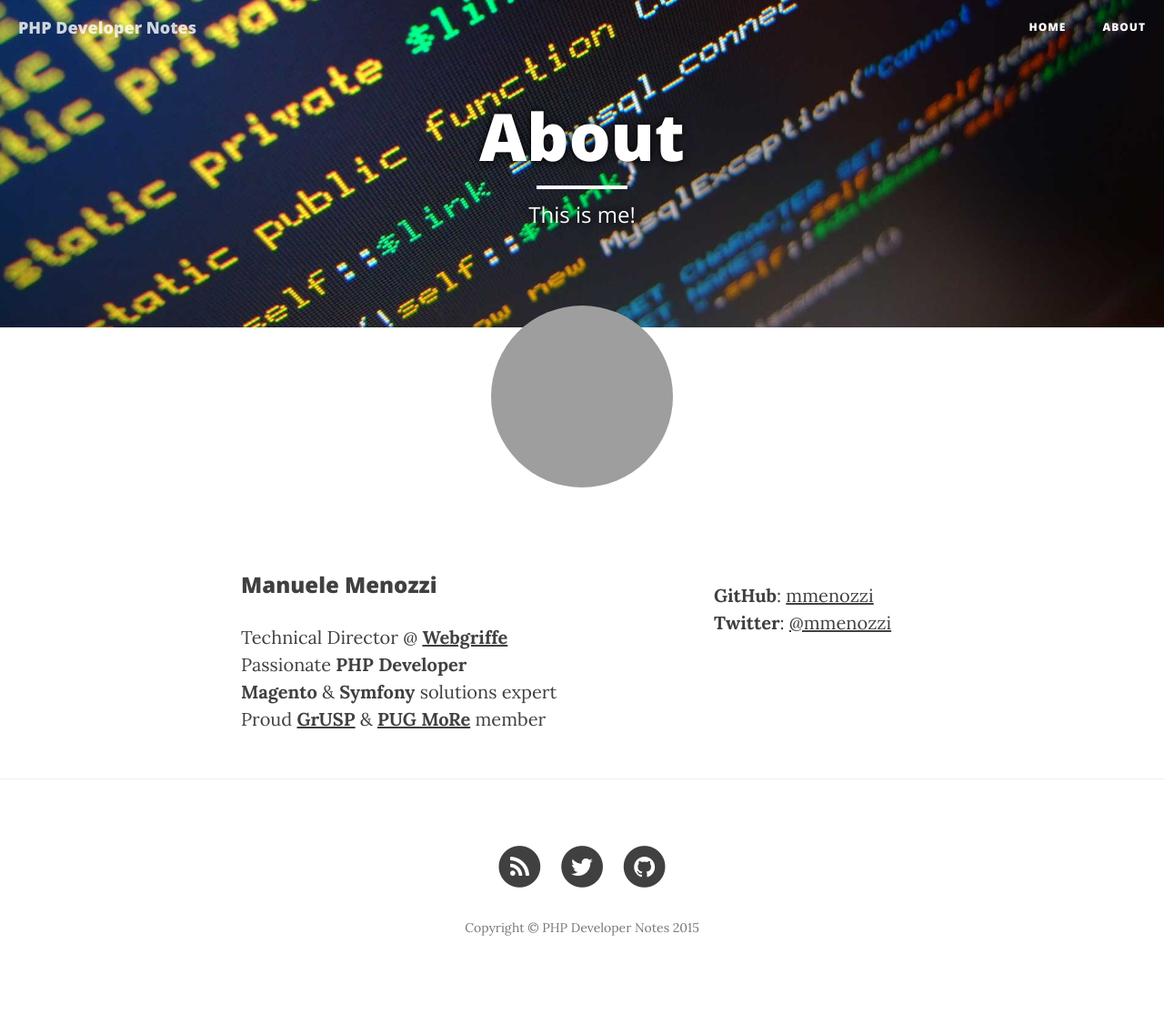
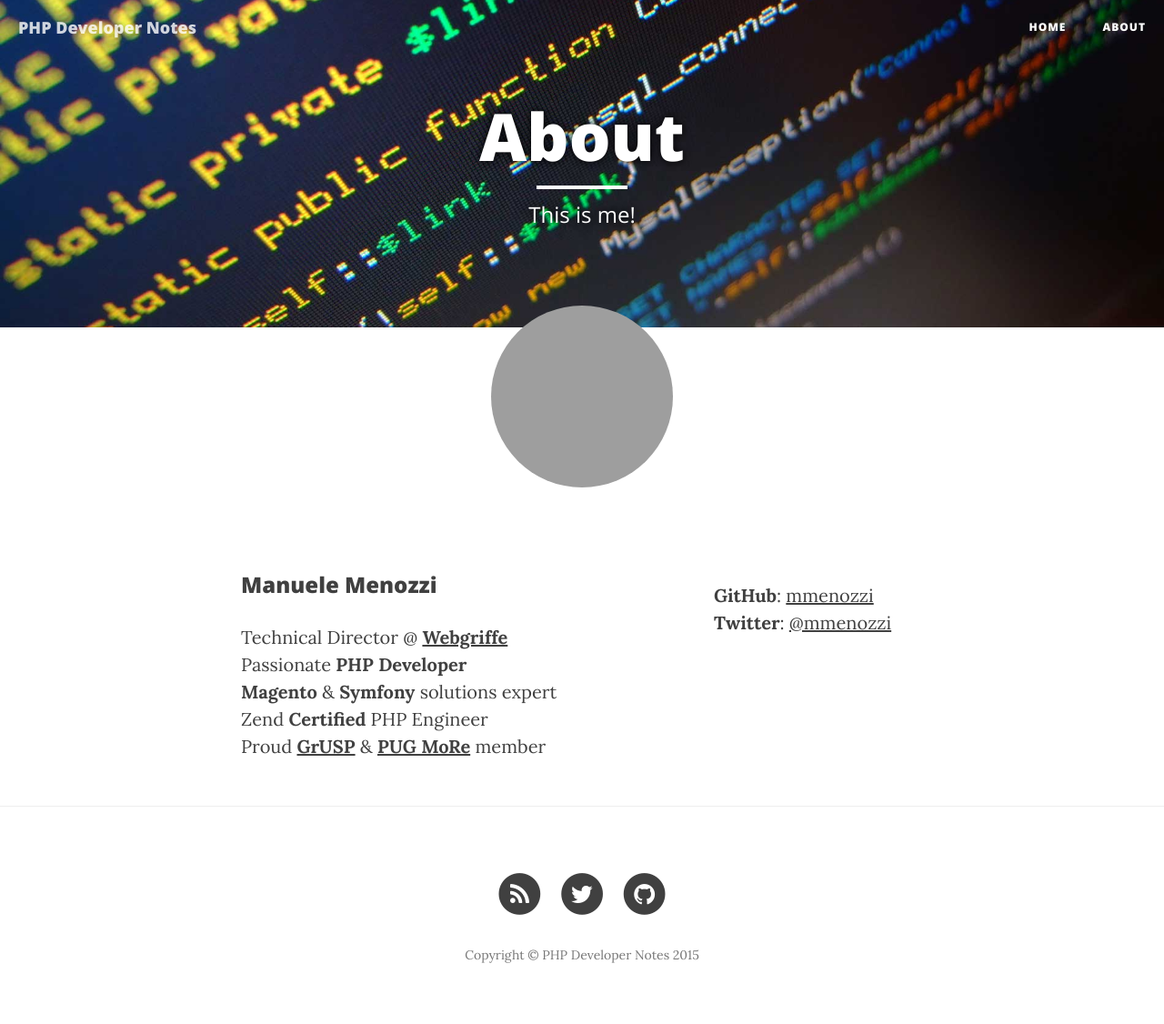
Before and after one commit to mmenozzi/mmenozzi.github.io, a Jekyll site: the page built from about.html, in a window 1280 px wide. Shown: the whole page at 91% size. Built offline with Jekyll 4.4.1, drawn with Linux system fonts in a browser that asks for light colours; nearby versions of some CDN libraries; before the commit the page ends 1096 px from its top, so only the background shows below that; grey boxes are pictures that could not be loaded.

Commit message:
Adds Zend certification to about page

```diff
--- a/about.html
+++ b/about.html
@@ -12,6 +12,7 @@ description: This is me!
             Technical Director @ <strong><a href="http://www.webgriffe.com/">Webgriffe</a></strong><br />
             Passionate <strong>PHP Developer</strong><br />
             <strong>Magento</strong> & <strong>Symfony</strong> solutions expert<br />
+            Zend <strong>Certified</strong> PHP Engineer<br />
             Proud <strong><a href="http://www.grusp.org/">GrUSP</a></strong> & <strong><a href="http://more.grusp.org/">PUG MoRe</a></strong> member
         </p>
     </div>
```
